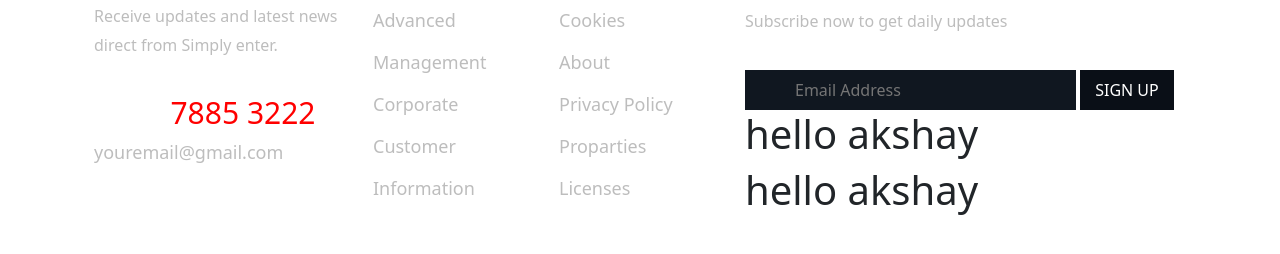
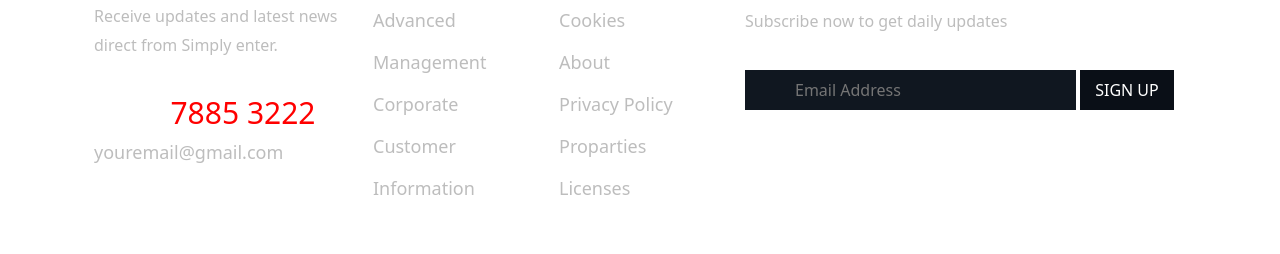
Before and after one commit to smit1627/consulting, a plain HTML site: page index.html in a window 1280 px wide. Shown: the part 6346-6600 px from the top of the page. Drawn offline with nearby package versions, Linux system fonts and the light colour scheme; a web font is replaced by a local one.

Commit message:
third nge

```diff
--- a/index.html
+++ b/index.html
@@ -531,8 +531,6 @@
                                     SIGN UP
                                 </button>
 
-                                <h1>hello akshay</h1>
-                                <h1>hello akshay</h1>
                             </div>
                         </div>
                     </div>
```
